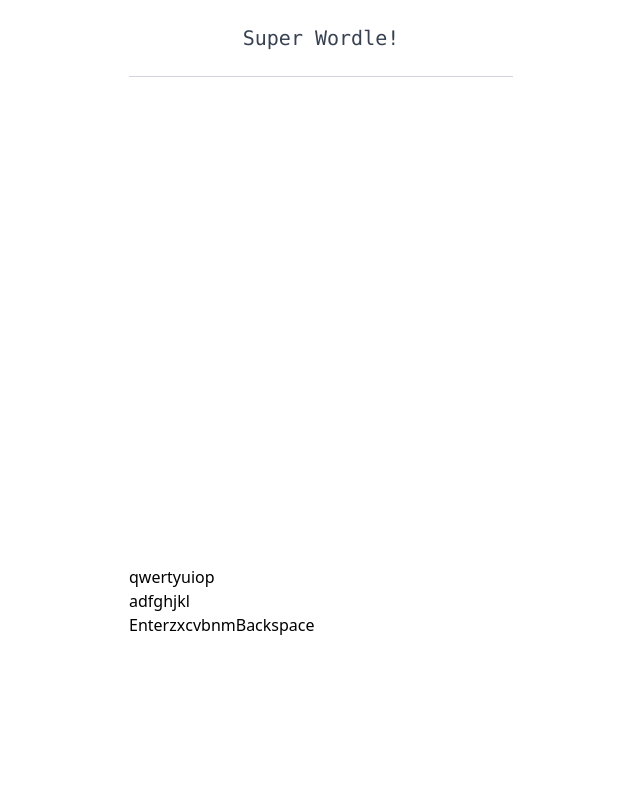
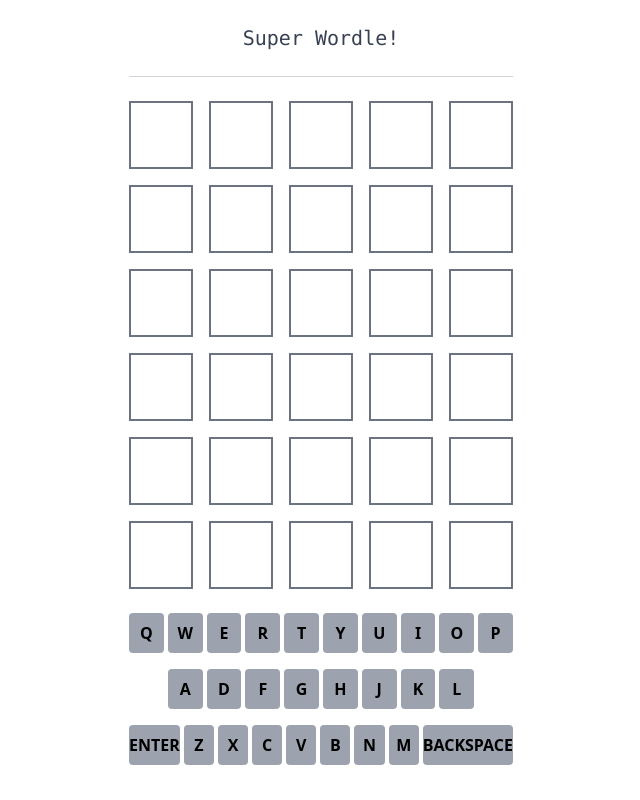
Before and after one commit to Plabrum/super_wordle, a Next.js app: page / in a window 1280 px wide. Shown: the whole page, without its empty margins (319-959 px from the left). Built offline with nearby package versions, Linux system fonts and the light colour scheme.

Commit message:
removed extra files, edited tailwind config

```diff
--- a/pages/api/hello.ts
+++ /dev/null
@@ -1,13 +0,0 @@
-// Next.js API route support: https://nextjs.org/docs/api-routes/introduction
-import type { NextApiRequest, NextApiResponse } from 'next'
-
-type Data = {
-  name: string
-}
-
-export default function handler(
-  req: NextApiRequest,
-  res: NextApiResponse<Data>
-) {
-  res.status(200).json({ name: 'John Doe' })
-}
--- a/pages/index.tsx
+++ b/pages/index.tsx
@@ -59,7 +59,7 @@ const Home: NextPage = () => {
         <h1 className="text-center">Super Wordle!</h1>
       </header>
 
-      <main className="grid grid-rows-6 gap-4">
+      <main className="grid grid-rows-6 gap-4 mb-4">
         {rows.map(({ guess, result }, index) => (
           <WordRow
             key={index}
--- a/tailwind.config.js
+++ b/tailwind.config.js
@@ -2,7 +2,7 @@
 module.exports = {
   content: [
     "./pages/**/*.{js,ts,jsx,tsx}",
-    "./components/**/*.{js,ts,jsx,tsx}",
+    "./Components/**/*.{js,ts,jsx,tsx}",
   ],
   theme: {
     extend: {},
```
Also changed, not shown: 1 other file (tests, documents, lock files or other folders).
